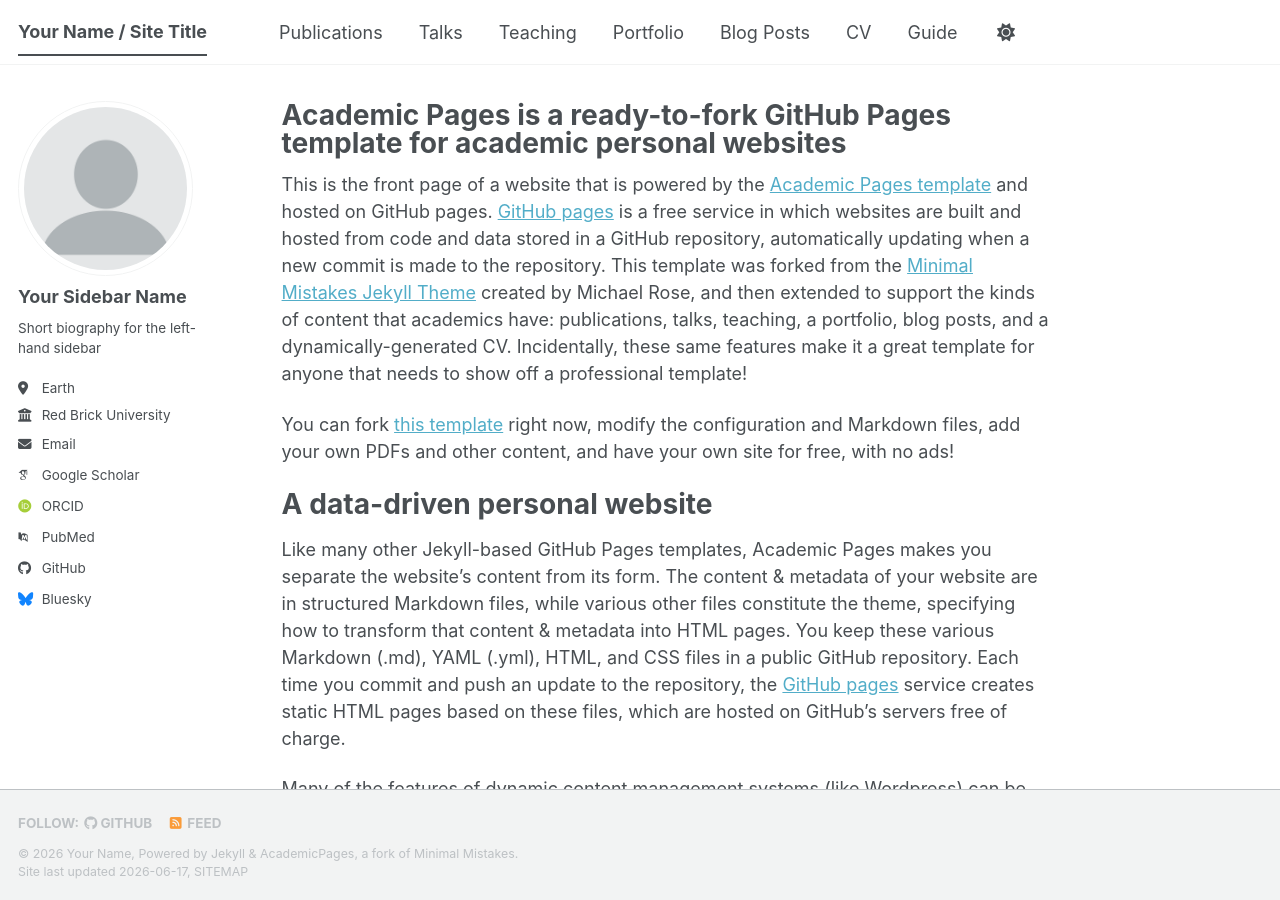
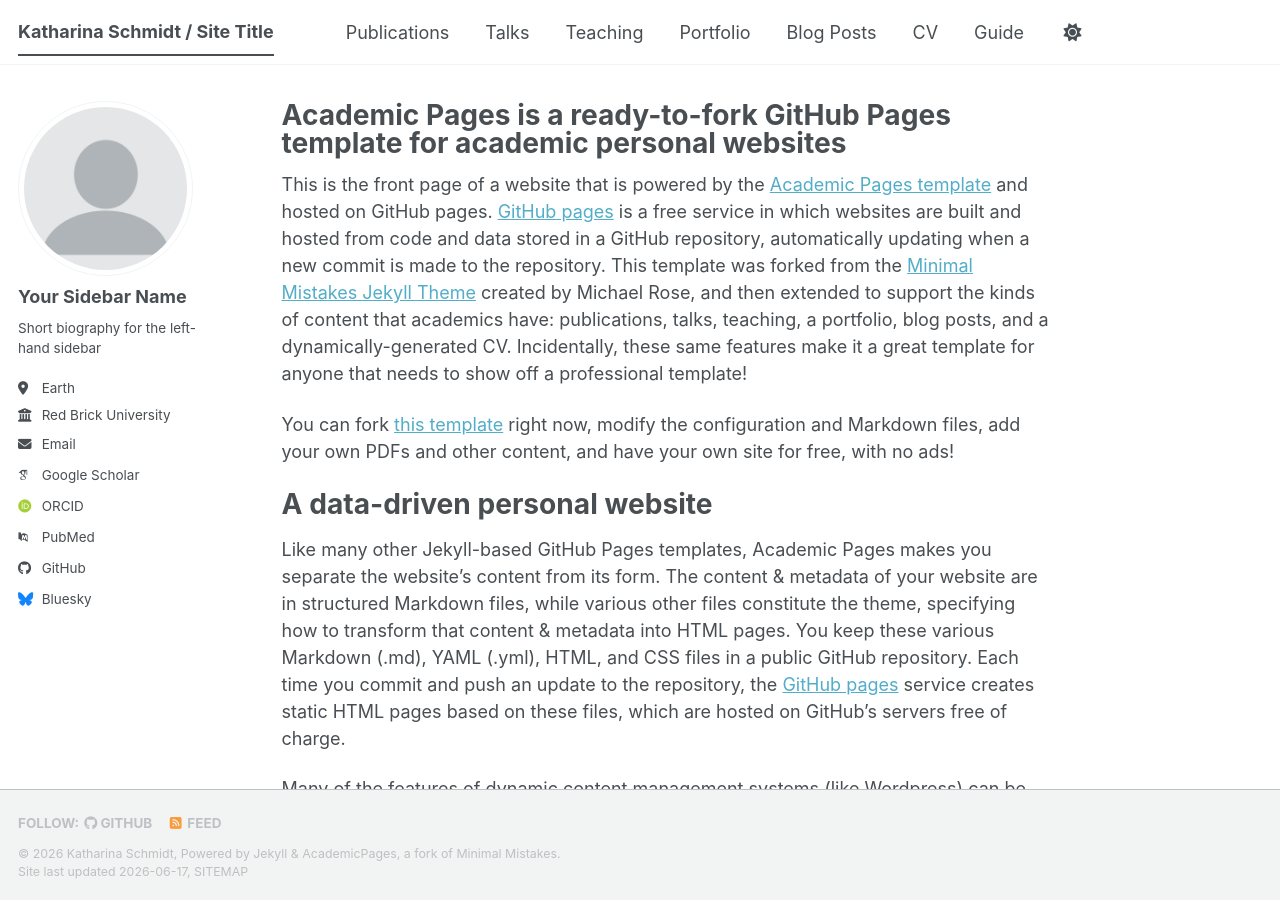
Before and after one commit to schmidtkc/schmidtkc.github.io, a Jekyll site: the page built from _pages/about.md, in a window 1280 px wide and 900 px high. Built offline with Jekyll 4.4.1, drawn with Linux system fonts in a browser that asks for light colours; some web fonts are replaced; a script bundle is joined from its source files by our own code; library files that are not in the unit come from our copies.

Commit message:
Update _config.yml
started updating the file

```diff
--- a/_config.yml
+++ b/_config.yml
@@ -9,14 +9,14 @@
 # Basic Site Settings
 locale                   : "en-US"
 site_theme               : "default" # The available themes options are "default", "air", "sunrise", "mint", "dirt" and "contrast"
-title                    : "Your Name / Site Title"
+title                    : "Katharina Schmidt / Site Title"
 title_separator          : "-"
-name                     : &name "Your Name"
+name                     : &name "Katharina Schmidt"
 description              : &description "Your Name's academic portfolio"   # Update this with a general description of your site, this is the default if not overridden by a page
-url                      : https://academicpages.github.io # The base hostname & protocol for your site e.g. "https://[your GitHub username].github.io",
+url                      : https://katharinaschmidt.github.io # The base hostname & protocol for your site e.g. "https://[your GitHub username].github.io",
                                                            # or if you already have some other page hosted on Github then use "https://[your GitHub username].github.io/[Your Repo Name]"
 baseurl                  : "" # the subpath of your site, e.g. "/blog"
-repository               : "academicpages/academicpages.github.io"
+repository               : "schmidtkc/katharinaschmidt.github.io"
 
 # Site Author - The following control what appear as part of the author content on the side bar.
 #               If a field is blank the icon and link will not appear, otherwise it will be shown.
```
